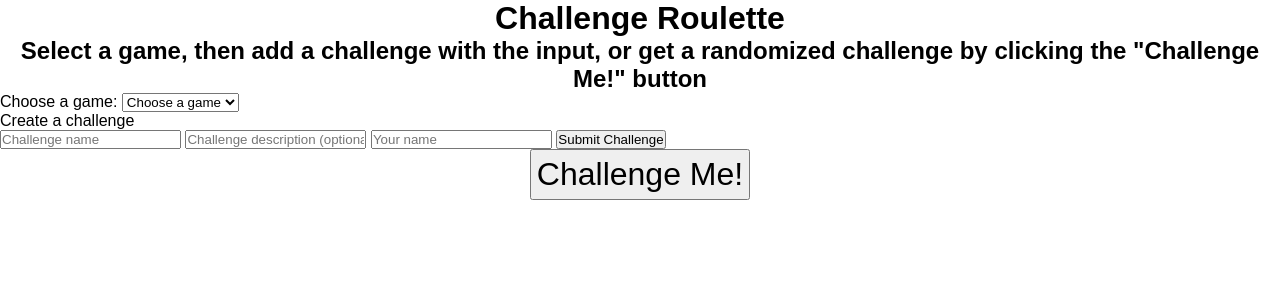
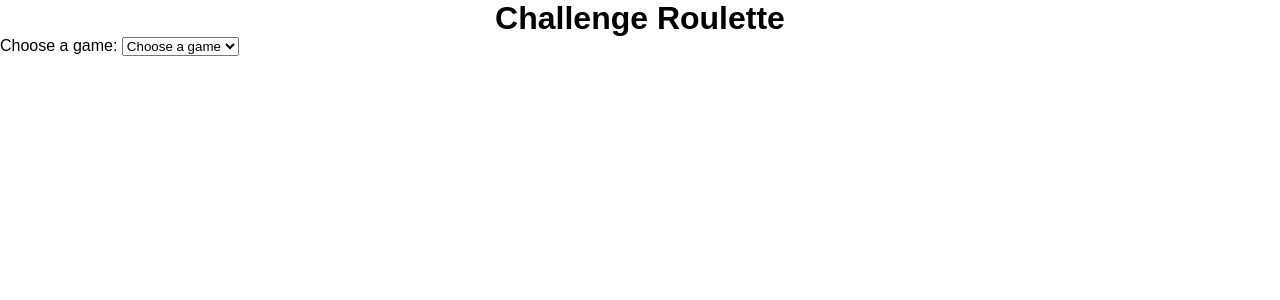
Before and after one commit to dandeboer/challenge_roulette, a Django app: page / in a window 1280 px wide. Shown: the top 300 px of the page. Run offline with Django 3.2, Linux system fonts and the light colour scheme; data comes from the database, SQL or seed files in the repository; both versions use the stored data as it was after the commit.

Commit message:
fixed most of the jankiness in the frontend

```diff
--- a/challenge_roulette/static/css/style.css
+++ b/challenge_roulette/static/css/style.css
@@ -25,9 +25,9 @@
     border-bottom: 2px solid;
 }
 
-/* .challenge-description {
-    border: solid 2px;
-} */
+.challenge-description {
+    background-color: #D0D0D0;
+}
 
 .challenge-field {
     border: solid 2px;
--- a/challenge_roulette/static/js/index.js
+++ b/challenge_roulette/static/js/index.js
@@ -13,6 +13,9 @@ class Functionality {
         this.challengeName = document.querySelector('#challenge-name')
         this.challengeDescription = document.querySelector('#challenge-description')
         this.challengeContainer = document.querySelector('#challenge-container')
+        this.hiddenContainer = document.querySelector('#hidden-container')
+        this.defaultOption = document.querySelector('#default-option')
+        this.defaultOptionRemoved = false
         this.currentGame
         this.smiteChallenges
         this.apexChallenges
@@ -20,7 +23,7 @@ class Functionality {
 
     setup() {
         let thisVar = this
-        this.challengeSubmit.addEventListener('click', function(event) {
+        this.challengeSubmit.addEventListener('click', function (event) {
             event.preventDefault()
             thisVar.challengeValidation(thisVar)
         })
@@ -30,19 +33,23 @@ class Functionality {
     }
 
     selectGame() {
+        if (this.defaultOptionRemoved === false) {
+            this.defaultOption.remove()
+            this.hiddenContainer.classList.remove('visibility-hidden')
+            this.defaultOptionRemoved = true
+        }
         if (this.gameSelector.value === 'Smite') {
             this.hideChallenges()
             this.smiteChallengeTitle.classList.remove('display-none')
             this.smiteChallengeField.classList.remove('display-none')
             this.currentGame = 'Smite'
         }
-        else if (this.gameSelector.value ==='Apex') {
+        else if (this.gameSelector.value === 'Apex') {
             this.hideChallenges()
             this.apexChallengeTitle.classList.remove('display-none')
             this.apexChallengeField.classList.remove('display-none')
             this.currentGame = 'Apex'
         }
-
     }
 
     hideChallenges() {
@@ -53,11 +60,11 @@ class Functionality {
     }
 
     challengeValidation(thisVar) {
-        if (thisVar.currentGame !== undefined) {
-            thisVar.gameSelector.classList.remove('validation-failed')
-            if (thisVar.nameInput.value.length >= 3 ) {
+        if (thisVar.nameInput.value.length >= 3) {
             thisVar.nameInput.classList.remove('validation-failed')
             let person = thisVar.personInput.value.toLowerCase()
+            if (thisVar.descriptionInput.value !== '') {
+                thisVar.descriptionInput.classList.remove('validation-failed')
                 if (person === 'dan' || person === 'tom' || person === 'seth' || person === 'jason') {
                     thisVar.personInput.classList.remove('validation-failed')
                     thisVar.submitChallenge(thisVar)
@@ -67,16 +74,16 @@ class Functionality {
                 }
             }
             else {
-                thisVar.nameInput.classList.add('validation-failed')
+                thisVar.descriptionInput.classList.add('validation-failed')
             }
         }
         else {
-            thisVar.gameSelector.classList.add('validation-failed')
+            thisVar.nameInput.classList.add('validation-failed')
         }
     }
 
     submitChallenge(thisVar) {
-        let data = {game: thisVar.currentGame, name: thisVar.nameInput.value, description: thisVar.descriptionInput.value, person: thisVar.personInput.value.toLowerCase()}
+        let data = { game: thisVar.currentGame, name: thisVar.nameInput.value, description: thisVar.descriptionInput.value, person: thisVar.personInput.value.toLowerCase() }
         fetch('createchallenge/', {
             method: 'POST',
             headers: { 'Content-type': 'application.json', },
@@ -85,24 +92,35 @@ class Functionality {
             .then((response) => response.json())
             .then(response => {
                 console.log(response)
+                this.submitUiUpdate(thisVar, data)
             })
             .catch((error) => {
                 console.error(error)
             })
     }
 
+    submitUiUpdate(thisVar, data) {
+        thisVar.nameInput.value = ''
+        thisVar.descriptionInput.value = ''
+        thisVar.personInput.value = ''
+        let divElement = document.createElement('div')
+        if (data['game'] === 'Smite') {
+            thisVar.smiteChallengeField.appendChild(divElement)
+            divElement.innerHTML = `<p class='challenge-name'>${data['name']}</p><p class='challenge-description'>${data['description']}</p>`
+        }
+        if (data['game'] === 'Apex') {
+            thisVar.apexChallengeField.appendChild(divElement)
+            divElement.innerHTML = `<p class='challenge-name'>${data['name']}</p><p class='challenge-description'>${data['description']}</p>`
+        }
+        thisVar.getChallenges()
+    }
+
     randomChallenge() {
         if (this.currentGame === 'Smite') {
-            this.gameSelector.classList.remove('validation-failed')
-            getRandom(this.smiteChallenges)
+            getRandom(this.smiteChallenges, this.challengeName, this.challengeDescription)
         }
         else if (this.currentGame === 'Apex') {
-            this.gameSelector.classList.remove('validation-failed')
-            this.challengeContainer.classList.remove('visibility-hidden')
             getRandom(this.apexChallenges, this.challengeName, this.challengeDescription)
-        }
-        else {
-            this.gameSelector.classList.add('validation-failed')
         }
         function getRandom(game, name, description) {
             let randomChallenge = game['entry' + Math.floor(Math.random() * Object.keys(game).length)]
@@ -126,5 +144,3 @@ class Functionality {
 }
 
 new Functionality().setup()
-
-// need max length for form validation
--- a/challenge_roulette/templates/index.html
+++ b/challenge_roulette/templates/index.html
@@ -15,29 +15,30 @@
 <body>
     {% block content %}
     <h1 class='site-title'>Challenge Roulette</h1>
-    <h2 class='site-description'>Select a game, then add a challenge with the input, or get a randomized challenge by clicking the "Challenge Me!" button</h2>
+
 
     <form>
         <label for='game-selector'>Choose a game:</label>
         <select name='game' id='game-selector'>
-            <option value=''>Choose a game</option>
+            <option value='' id='default-option'>Choose a game</option>
             {% for game in games %}
             <option value='{{game.name}}'>{{game.name}}</option>
             {% endfor %}
         </select>
-
-        <p>Create a challenge</p>
-        <input type='text' id='name-input' minlength='3' maxlength='50' placeholder="Challenge name">
-        <input type='text' id='description-input' max_length='200' placeholder="Challenge description (optional)">
-        <input type='text' id='person-input' max_length='20' placeholder="Your name">
-        <button type='submit' id='challenge-submit'>Submit Challenge</button>
+        <div class='visibility-hidden' id='hidden-container'>
+            <p>Create a challenge</p>
+            <input type='text' id='name-input' minlength='3' maxlength='50' placeholder="Challenge name">
+            <input type='text' id='description-input' max_length='200' placeholder="Challenge description">
+            <input type='text' id='person-input' max_length='20' placeholder="Your name">
+            <button type='submit' id='challenge-submit'>Submit Challenge</button>
     </form>
 
     <button type='button' class='challenge-me-button' id='challenge-me-button'>Challenge Me!</button>
 
-    <div class='visibility-hidden challenge-field' id='challenge-container'>
+    <div class='challenge-field' id='challenge-container'>
         <p class='challenge-name' id='challenge-name'></p>
         <p class='challenge-description' id='challenge-description'></p>
+    </div>
     </div>
 
     {% for game in games %}
@@ -46,10 +47,8 @@
         {% for challenge in challenges %}
         {% if challenge.game.name == game.name %}
         <div>
-            <p>{{challenge.name}}</p>
-            {% if challenge.description != "" %}
-            <p>{{challenge.description}}</p>
-            {% endif %}
+            <p class='challenge-name'>{{challenge.name}}</p>
+            <p class='challenge-description'>{{challenge.description}}</p>
         </div>
         {% endif %}
         {% endfor %}
```
Also changed, not shown: db.sqlite3. Lines whose indentation alone changed are shown as unchanged.
